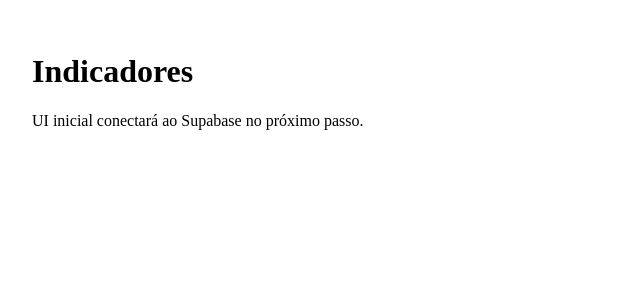
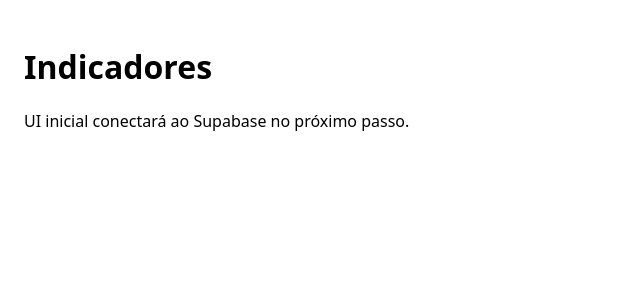
Before and after one commit to hrosag/indicadores, a Next.js app in the folder ui/: page / in a window 1280 px wide. Shown: the top 300 px of the page, without its empty margins (0-640 px from the left). Built offline with nearby package versions, Linux system fonts and the light colour scheme.

Commit message:
Create layout.tsx

```diff
--- /dev/null
+++ b/ui/src/app/layout.tsx
@@ -0,0 +1,18 @@
+export const metadata = {
+  title: "Indicadores",
+  description: "UI de consumo (Supabase)",
+}
+
+export default function RootLayout({
+  children,
+}: {
+  children: React.ReactNode
+}) {
+  return (
+    <html lang="pt-BR">
+      <body style={{ margin: 0, fontFamily: "system-ui, sans-serif" }}>
+        {children}
+      </body>
+    </html>
+  )
+}
```
